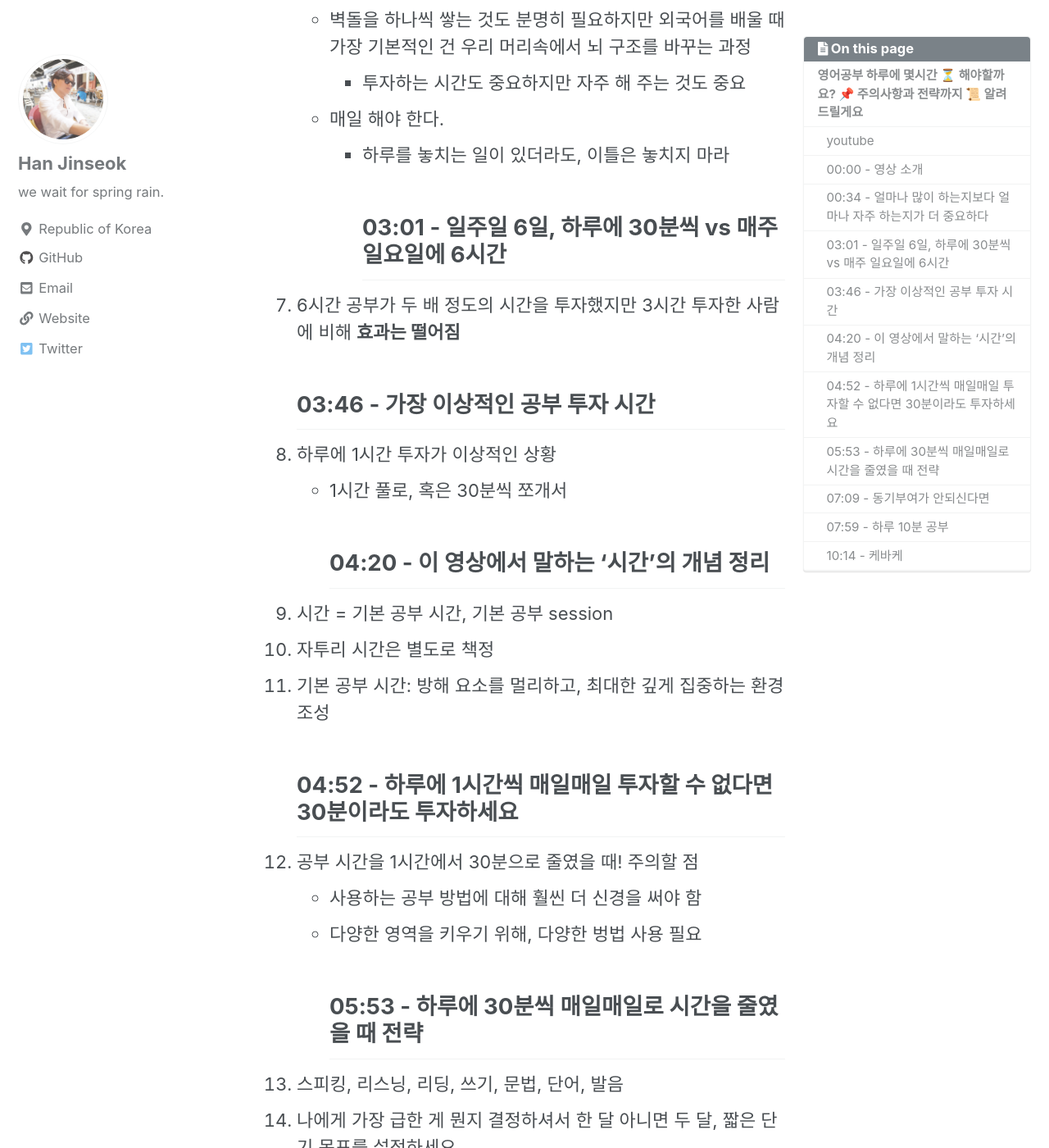
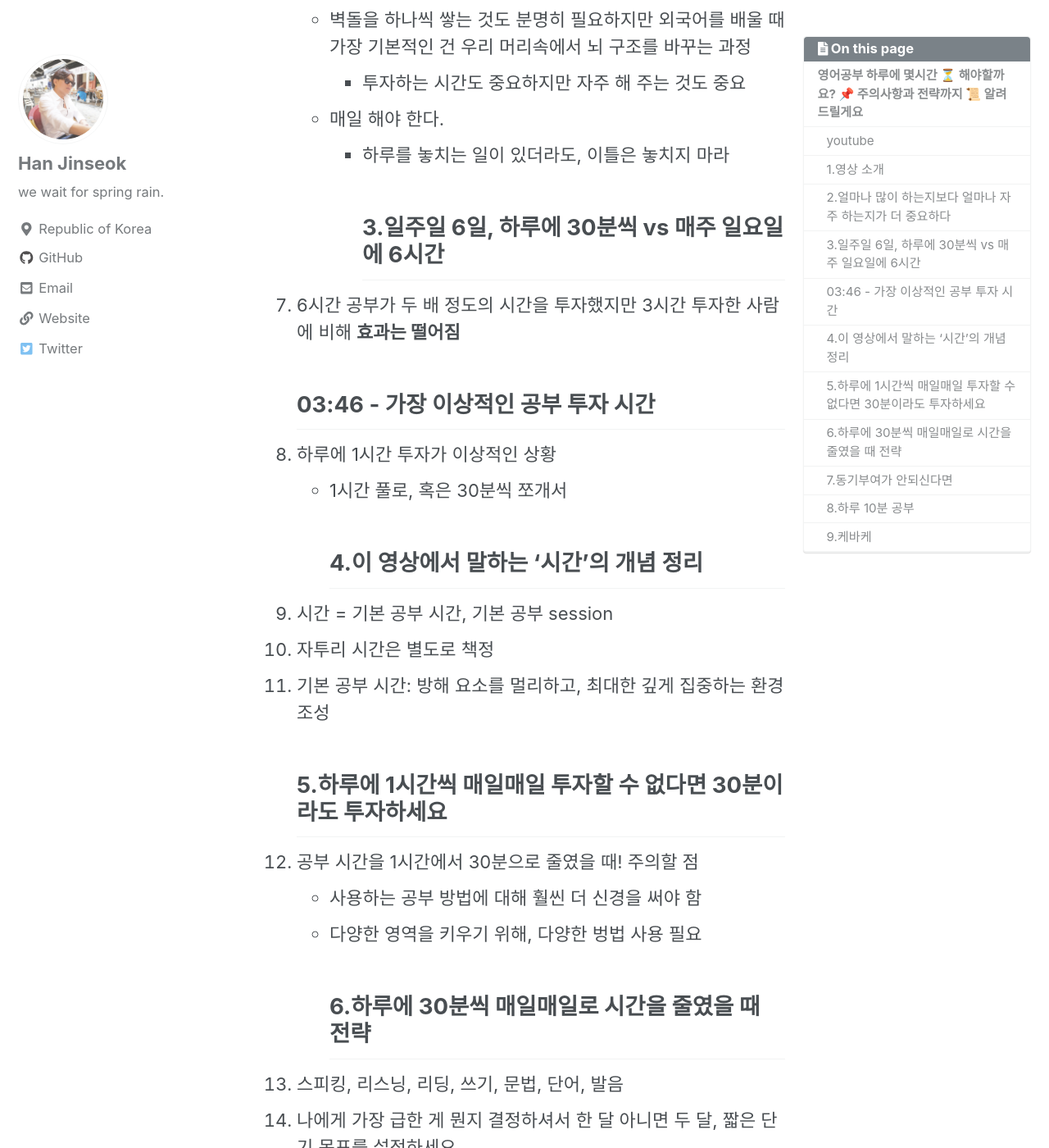
Before and after one commit to moregorenine/moregorenine.github.io, a Jekyll site: the page built from _posts/english/2021-03-28-London-Ssam.md, in a window 1280 px wide and 1400 px high, scrolled down 1422 px. Shown: the whole window at 82% size. Built offline with Jekyll 4.4.1, drawn with Linux system fonts in a browser that asks for light colours; nearby versions of some CDN libraries; comment, search, counter and statistics services are not loaded; a style sheet for code colours, icons or effects is not loaded; some of the changed text lies outside the part shown.

Commit message:
Update 2021-03-28-London-Ssam.md

```diff
--- a/_posts/english/2021-03-28-London-Ssam.md
+++ b/_posts/english/2021-03-28-London-Ssam.md
@@ -13,13 +13,13 @@ toc_sticky: true
 
 # 영어공부 하루에 몇시간 ⏳ 해야할까요? 📌 주의사항과 전략까지 📜 알려드릴게요
 ## [youtube](https://www.youtube.com/watch?v=XEP6Y7GUzXI)
-## 00:00 - 영상 소개
+## 1.영상 소개
 1. 절대적인 공부 시간보다 중요한 것이 무엇인지
 2. 이상적으로 투자해야 하는 시간은 얼마나 되는지
 3. 이상적인 시간 투자가 현실적으로 불가능하면, 어떻게 해야 하는지
   - 무엇을 주의해야 하는지
   - 어떤 전략을 사용할 수 있는지
-## 00:34 - 얼마나 많이 하는지보다 얼마나 자주 하는지가 더 중요하다
+## 2.얼마나 많이 하는지보다 얼마나 자주 하는지가 더 중요하다
 1. 외국어 배우기 와 스포츠 배우기의 차이
 - 만약 일주일에 시간이 딱 하루만 있다면?
   - 일요일에 독서실 일일석 끊고 열공! 열공! -> 스포츠가 좋아진 정도 수준으로 확 좋아지지는 않고, 효율이 떨어짐
@@ -33,33 +33,33 @@ toc_sticky: true
   - 투자하는 시간도 중요하지만 자주 해 주는 것도 중요
 - 매일 해야 한다.
   - 하루를 놓치는 일이 있더라도, 이틀은 놓치지 마라
-## 03:01 - 일주일 6일, 하루에 30분씩 vs 매주 일요일에 6시간
+## 3.일주일 6일, 하루에 30분씩 vs 매주 일요일에 6시간
 1. 6시간 공부가 두 배 정도의 시간을 투자했지만 3시간 투자한 사람에 비해 **효과는 떨어짐**
 ## 03:46 - 가장 이상적인 공부 투자 시간
 1. 하루에 1시간 투자가 이상적인 상황
   - 1시간 풀로, 혹은 30분씩 쪼개서
-## 04:20 - 이 영상에서 말하는 '시간'의 개념 정리
+## 4.이 영상에서 말하는 '시간'의 개념 정리
 1. 시간 = 기본 공부 시간, 기본 공부 session
 2. 자투리 시간은 별도로 책정
 3. 기본 공부 시간: 방해 요소를 멀리하고, 최대한 깊게 집중하는 환경 조성
-## 04:52 - 하루에 1시간씩 매일매일 투자할 수 없다면 30분이라도 투자하세요
+## 5.하루에 1시간씩 매일매일 투자할 수 없다면 30분이라도 투자하세요
 1. 공부 시간을 1시간에서 30분으로 줄였을 때! 주의할 점
   - 사용하는 공부 방법에 대해 훨씬 더 신경을 써야 함
   - 다양한 영역을 키우기 위해, 다양한 벙법 사용 필요
-## 05:53 - 하루에 30분씩 매일매일로 시간을 줄였을 때 전략
+## 6.하루에 30분씩 매일매일로 시간을 줄였을 때 전략
 1. 스피킹, 리스닝, 리딩, 쓰기, 문법, 단어, 발음
 2. 나에게 가장 급한 게 뭔지 결정하셔서 한 달 아니면 두 달, 짧은 단기 목표를 설정하세요
 3. 이제 그 단기 목표에 맞는 공부 방법을 경정하시고 쭉 공부 하세요
 4. 설정한 기간 뒤에 내가 내 목표에 도달했는지 확인하고 방법, 전략을 조정하시면 되는 거예요
 5. 한꺼번에 많은 것을 하는 것보다는 하나 하고 끝나고, 하나 하고 끝나고 약간 로테이션하는 방식이 성공률이 더 높아요
 6. 약간 조금씩 조금씩 성장하는 느낌이 들어서 성취감과 보람을 느낄 수 있어요
-## 07:09 - 동기부여가 안되신다면
+## 7.동기부여가 안되신다면
 모티베이션, 동기부여가 부족하거나 외국어를 매일 공부하는 습관을 만든 경험이 없다면 매일매일 30분 공부도 쉽지 않은 것이 현실!!
-## 07:59 - 하루 10분 공부
+## 8.하루 10분 공부
 1. 안 하는 것보다 훨씬 좋음
 2. 꾸준한 10분이 일회성 몇 시간 보다 고효일일 때가 많음
 3. 누적의 힘! 뇌의 증폭효과는 크다
 4. 시작이 가장 중요 "나는 10분만 하면 된다!"
 5. 습관 형성 & 다양한 활동을 소화할 수 있는 능력 배양
-## 10:14 - 케바케
+## 9.케바케
 1. 개개인의 상황과 목표를 고려
```
